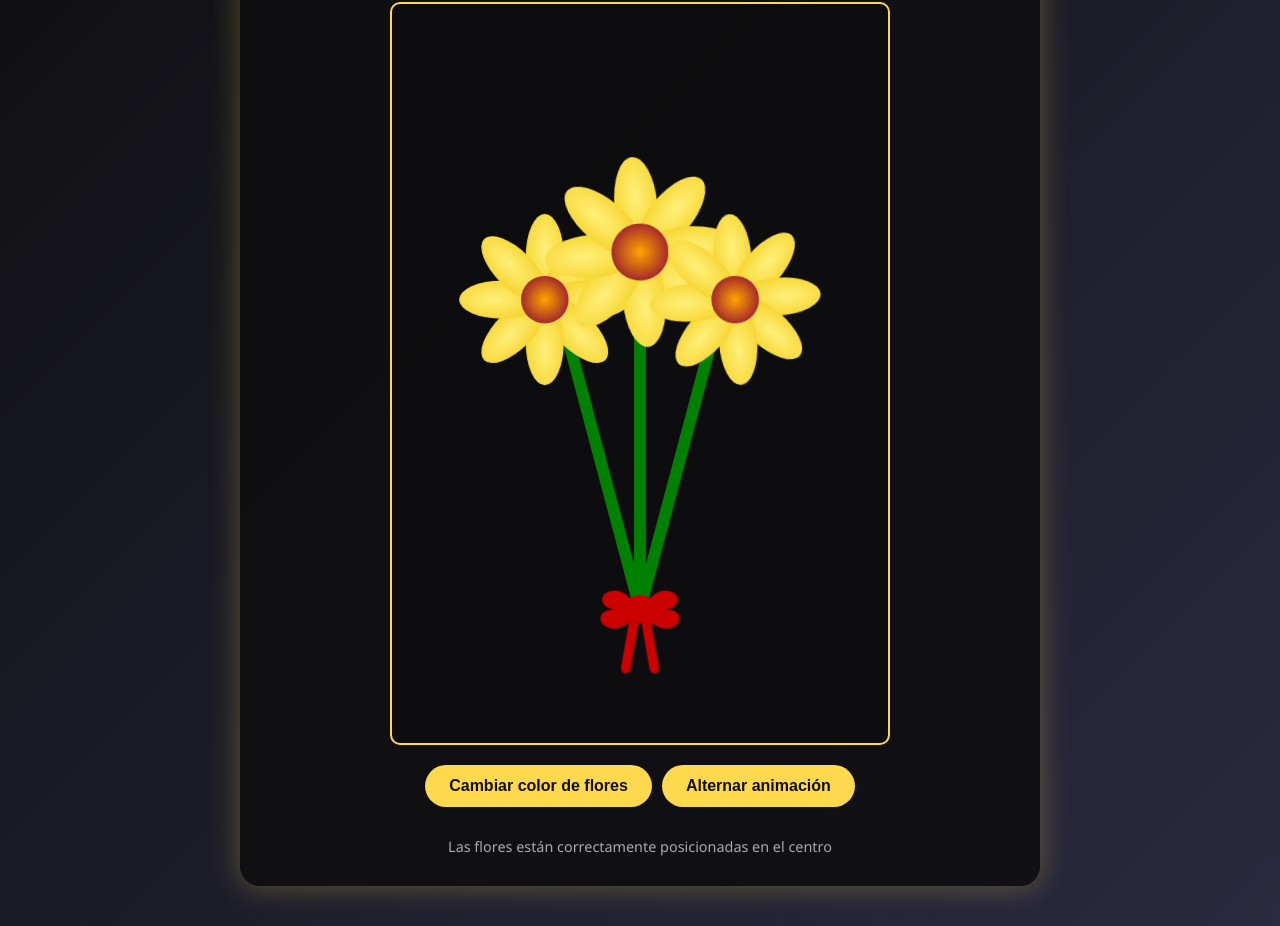
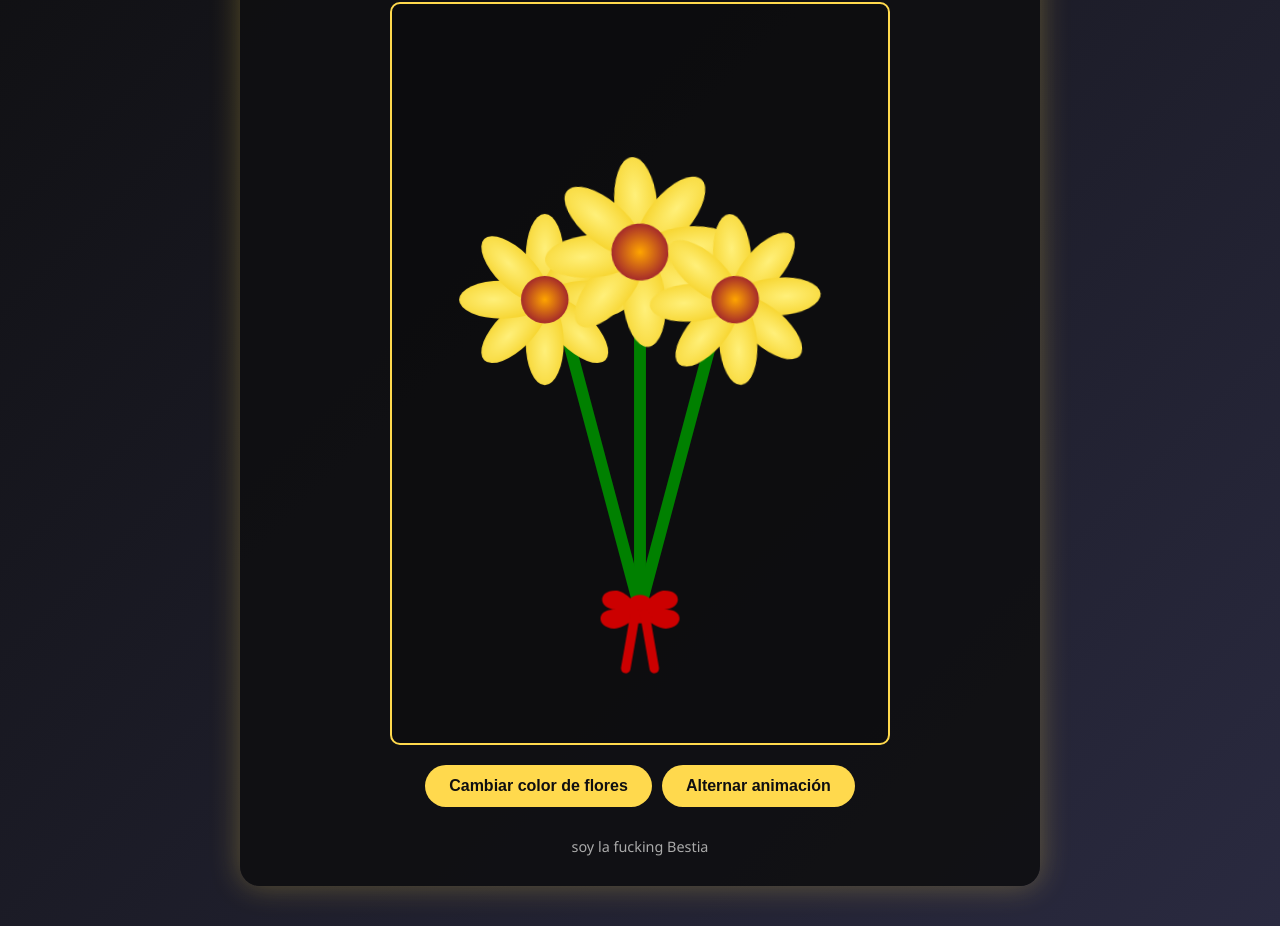
Before and after one commit to EmanuelRomero08/Flores, a plain HTML site: page index.html in a window 1280 px wide. Shown: the part 143-1069 px from the top of the page. Drawn offline with Linux system fonts and the light colour scheme.

Commit message:
Segundo commit

```diff
--- a/index.html
+++ b/index.html
@@ -231,7 +231,7 @@
     </div>
 
     <div class="footer">
-      <p>Las flores están correctamente posicionadas en el centro</p>
+      <p>soy la fucking Bestia</p>
     </div>
   </div>
 
```
